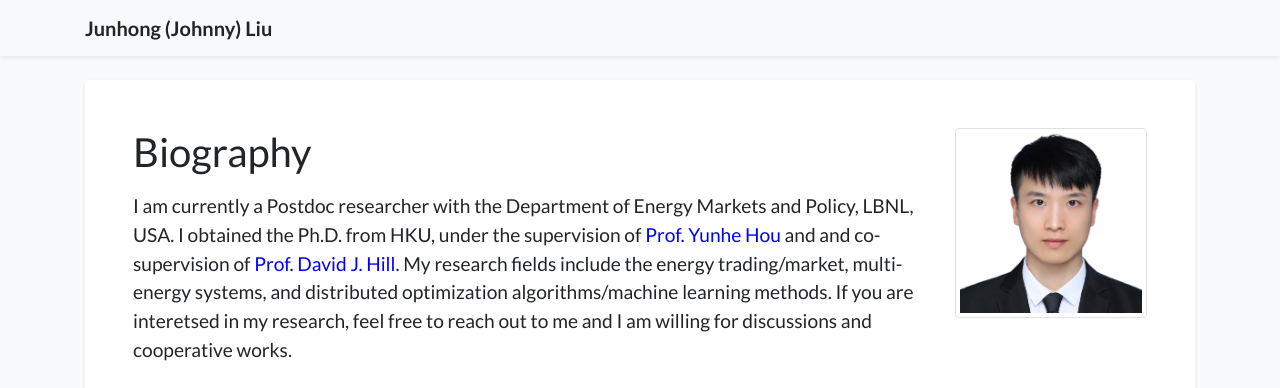
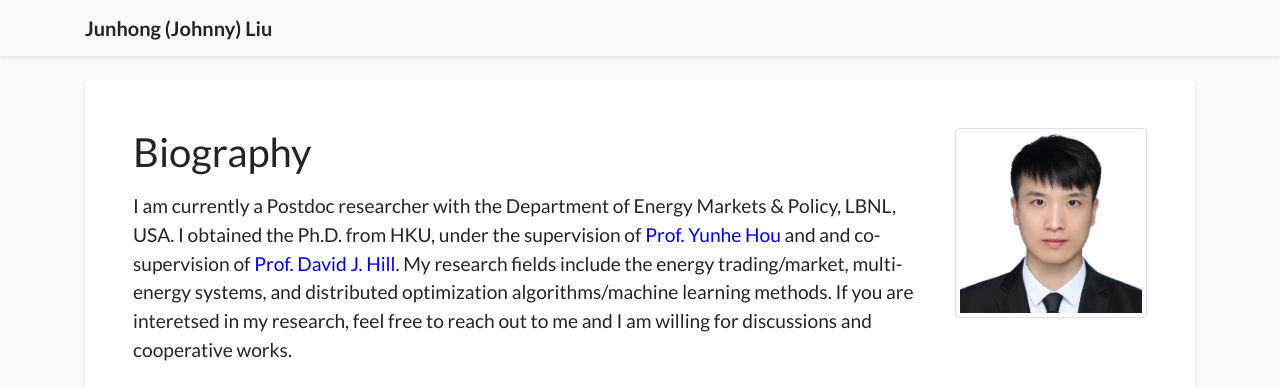
Before and after one commit to johnny-eee/academic-homepage-main, a Jekyll site: the page built from index.html, in a window 1280 px wide and 1240 px high. Shown: the top 388 px of the window. Built offline with Jekyll 4.4.1, drawn with Linux system fonts in a browser that asks for light colours; a style sheet for code colours, icons or effects is not loaded.

Commit message:
Update profile.yml

```diff
--- a/_data/profile.yml
+++ b/_data/profile.yml
@@ -21,7 +21,7 @@
 
 short_bio: >-
   <p>
-   <big> I am currently a Postdoc researcher with the Department of Energy Markets and Policy, LBNL, USA. I obtained the Ph.D. from HKU, under the supervision of <a href="https://www.eee.hku.hk/people/yhhou/" style="color: blue;">Prof. Yunhe Hou</a> and and co-supervision of <a href="https://www.eee.hku.hk/people/dhill/" style="color: blue;">Prof. David J. Hill</a>.
+   <big> I am currently a Postdoc researcher with the Department of Energy Markets & Policy, LBNL, USA. I obtained the Ph.D. from HKU, under the supervision of <a href="https://www.eee.hku.hk/people/yhhou/" style="color: blue;">Prof. Yunhe Hou</a> and and co-supervision of <a href="https://www.eee.hku.hk/people/dhill/" style="color: blue;">Prof. David J. Hill</a>.
    My research fields include the energy trading/market, multi-energy systems, and distributed optimization algorithms/machine learning methods. If you are interetsed in my research, feel free to reach out to me and I am willing for discussions and cooperative works.</big>
   </p>
 
```
